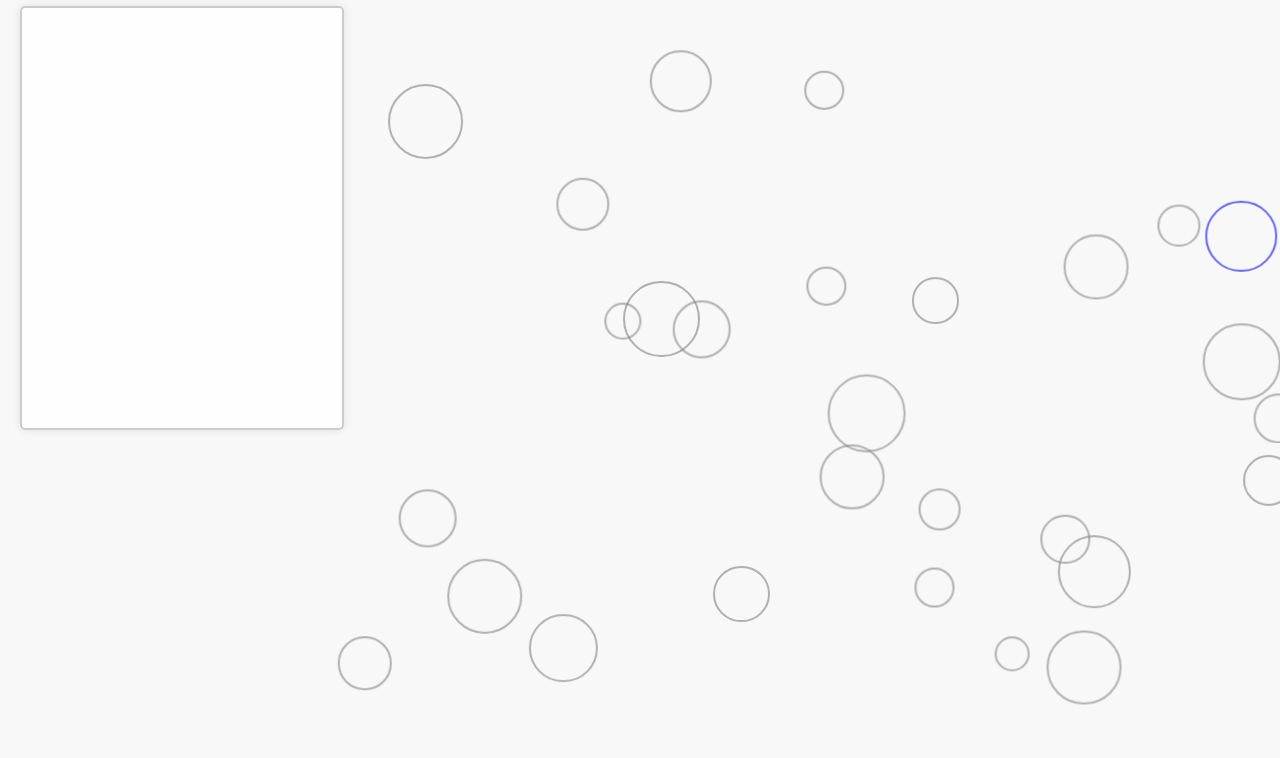
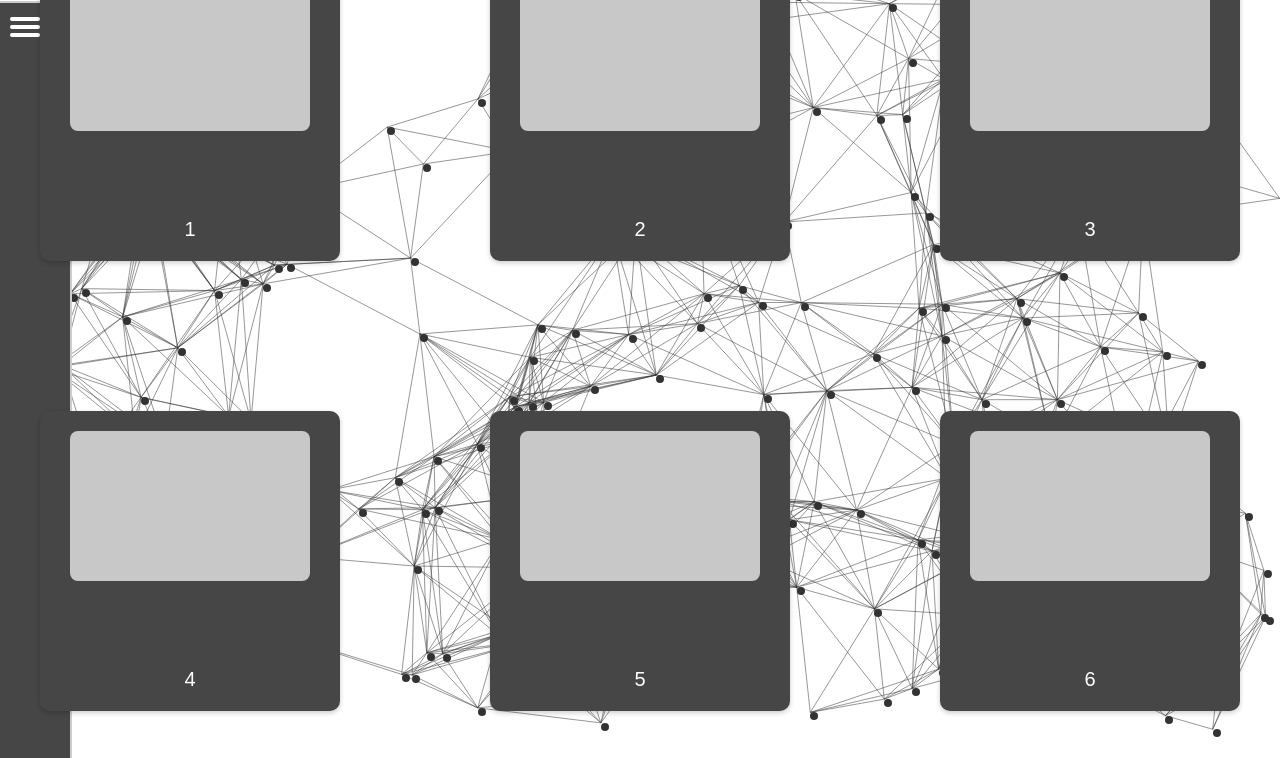
Before and after one commit to brandongtarbet/brandontarbet, a plain HTML site: page portfolio.html in a window 1280 px wide. Shown: the part 64-822 px from the top of the page. Before the commit the page ends 800 px from the top, so only its background shows below. Drawn offline with Linux system fonts and the light colour scheme.

Commit message:
updated main and resume

```diff
--- a/portfolio.html
+++ b/portfolio.html
@@ -3,7 +3,7 @@
 <head>
     <meta charset="UTF-8">
     <meta name="viewport" content="width=device-width, initial-scale=1.0">
-    <title>Brandon Tarbet</title>
+    <title>Brandon Tarbet - Neural Network Background</title>
     <style>
         /* General styles */
         body {
@@ -13,210 +13,309 @@
             overflow: hidden;
             position: relative;
             height: 100vh;
-            background-color: #f8f8f8;
+            background-color: #ffffff;
         }
 
-        /* Style for the header */
+        /* Header styles */
         header {
             display: flex;
             align-items: center;
             justify-content: space-between;
-            background-color: #f0f0f0;
             padding: 10px 20px;
-            border-bottom: 1px solid #ccc;
+            z-index: 1;
             position: relative;
-            z-index: 1;
         }
 
-        /* Style for the title */
         h1 {
-            color: darkgrey; /* Changed to dark grey */
-            margin: 0; /* Remove default margin */
+            color: black;
+            margin: 0;
         }
 
-        /* Style for the navigation bar */
-        nav {
-            /* Navigation bar styles are already defined in the original code */
+        /* Navigation panel */
+        .nav-panel {
+            position: absolute;
+            top: 65px;
+            left: 0;
+            width: 50px;
+            height: calc(100vh - 65px);
+            background-color: rgb(70, 70, 70);
+            border-right: 2px solid #ccc;
+            border-top: 2px solid #ccc;
+            border-radius: 0 10px 0 0;
+            padding: 10px;
+            transition: width 0.3s ease;
+            overflow: hidden;
+            z-index: 2;
         }
 
-        nav ul {
+        /* Hamburger icon */
+        .hamburger {
+            width: 30px;
+            height: 30px;
+            cursor: pointer;
+            position: relative;
+            margin-bottom: 10px;
+        }
+
+        .line {
+            display: block;
+            height: 4px;
+            background-color: white;
+            margin: 4px 0;
+            border-radius: 2px;
+        }
+
+        /* Navigation links */
+        .nav-panel ul {
             list-style-type: none;
             margin: 0;
             padding: 0;
-            display: flex;
+            display: none;
+            text-align: right;
         }
 
-        nav ul li {
-            margin: 0 10px;
+        .nav-panel ul li {
+            margin: 10px 0;
         }
 
-        nav ul li a {
+        .nav-panel ul li a {
             text-decoration: none;
-            color: black;
-            padding: 10px 15px;
-            border: 1px solid #ccc;
+            color: white;
+            padding: 10px;
             border-radius: 3px;
-            background-color: white;
             display: inline-block;
+            transition: background-color 0.3s;
         }
 
-        nav ul li a:hover {
-            background-color: #e0e0e0;
+        .nav-panel ul li a:hover {
+            background-color: rgb(90, 90, 90);
         }
 
-        /* Style for the transparent text box */
-        .text-box {
+        /* Network background container */
+        .network-background {
             position: absolute;
-            top: 70px; /* Positioning below the header */
-            left: 20px; /* Whitespace from the left */
-            width: 300px; /* Width of the text box */
-            height: 400px; /* Height of the text box */
-            background-color: rgba(255, 255, 255, 0.8); /* White with transparency */
-            border: 2px solid #ccc; /* Border for the text box */
-            border-radius: 5px; /* Rounded corners */
-            padding: 10px; /* Padding inside the text box */
-            box-shadow: 0 0 10px rgba(0, 0, 0, 0.1); /* Slight shadow for depth */
-            z-index: 1; /* Bring to the front */
+            top: 0;
+            left: 0;
+            width: 100%;
+            height: 100%;
+            z-index: 0;
         }
 
-        /* Style for floating circles */
-        .circle {
+        /* Dot styles */
+        .dot {
             position: absolute;
-            border: 2px solid grey;
+            width: 8px; /* Increased size for better visibility */
+            height: 8px; /* Increased size for better visibility */
+            background-color: #333;
             border-radius: 50%;
-            background-color: transparent;
-            opacity: 0.6;
-            animation: float 20s infinite;
-            transition: transform 0.5s, left 0.5s, top 0.5s;
+            z-index: 0;
+            transition: box-shadow 0.3s;
         }
 
-        /* Specific styles for the blue circle */
-        .blue-circle {
-            border-color: blue;
+        /* Glowing effect */
+        .dot.hover {
+            background-color: blue;
+            box-shadow: 0 0 15px blue, 0 0 30px blue;
         }
 
-        /* Animation for floating circles */
-        @keyframes float {
-            0% {
-                transform: translateY(0) translateX(0);
-            }
-            50% {
-                transform: translateY(-50px) translateX(50px);
-            }
-            100% {
-                transform: translateY(0) translateX(0);
-            }
+        /* Square container styles */
+        .squares-container {
+            position: absolute;
+            top: 50%;
+            left: 50%;
+            transform: translate(-50%, -50%);
+            display: grid;
+            grid-template-columns: repeat(3, 1fr);
+            gap: 150px;
+            z-index: 3;
+        }
+
+        .square {
+            background-color: rgb(70, 70, 70);
+            border-radius: 10px;
+            box-shadow: 0 2px 5px rgba(0, 0, 0, 0.2);
+            height: 300px;
+            width: 300px;
+            display: flex;
+            flex-direction: column;
+            align-items: center;
+            justify-content: flex-end;
+            cursor: pointer;
+            transition: transform 0.2s, box-shadow 0.2s;
+            position: relative;
+            z-index: 3;
+        }
+
+        .square:hover {
+            transform: translateY(-3px);
+            box-shadow: 0 4px 10px rgba(0, 0, 0, 0.3);
+        }
+
+        .small-square {
+            background-color: rgba(255, 255, 255, 0.7);
+            border-radius: 8px;
+            height: 150px;
+            width: 240px;
+            display: flex;
+            align-items: center;
+            justify-content: center;
+            position: absolute;
+            top: 20px;
+            left: 50%;
+            transform: translateX(-50%);
+        }
+
+        .number {
+            margin-top: 10px;
+            font-size: 20px;
+            color: white;
+            margin-bottom: 20px;
         }
     </style>
 </head>
 <body>
     <header>
-        <h1>Brandon Tarbet</h1> <!-- Title updated -->
-        <nav>
-            <ul>
-                <li><a href="page2.html">Page 2</a></li>
-                <li><a href="page3.html">Page 3</a></li>
-            </ul>
-        </nav>
+        <h1>Brandon Tarbet</h1>
     </header>
 
-    <!-- Transparent text box -->
-    <div class="text-box"></div>
+    <!-- Navigation panel -->
+    <div class="nav-panel">
+        <div class="hamburger" onclick="togglePanel()">
+            <span class="line"></span>
+            <span class="line"></span>
+            <span class="line"></span>
+        </div>
+        <ul id="nav-links">
+            <li><a href="resume.html">Resume</a></li>
+            <li><a href="page3.html">Page 3</a></li>
+        </ul>
+    </div>
 
-    <!-- JavaScript to create and animate circles -->
+    <!-- Neural Network Background -->
+    <div class="network-background"></div>
+
+    <div class="squares-container">
+        <div class="square">
+            <div class="small-square"></div>
+            <div class="number">1</div>
+        </div>
+        <div class="square">
+            <div class="small-square"></div>
+            <div class="number">2</div>
+        </div>
+        <div class="square">
+            <div class="small-square"></div>
+            <div class="number">3</div>
+        </div>
+        <div class="square">
+            <div class="small-square"></div>
+            <div class="number">4</div>
+        </div>
+        <div class="square">
+            <div class="small-square"></div>
+            <div class="number">5</div>
+        </div>
+        <div class="square">
+            <div class="small-square"></div>
+            <div class="number">6</div>
+        </div>
+    </div>
+
     <script>
-        // Function to create floating circles
-        function createCircle(isBlueCircle = false) {
-            const circle = document.createElement('div');
-            circle.className = 'circle';
-            if (isBlueCircle) {
-                circle.classList.add('blue-circle'); // Add blue outline for this circle
-                circle.addEventListener('click', () => {
-                    window.location.href = 'page2.html'; // Navigate to Page 2 on click
-                });
+        let panelCollapsed = true;
+
+        // Toggle navigation panel visibility
+        function togglePanel() {
+            const panel = document.querySelector('.nav-panel');
+            const links = document.getElementById('nav-links');
+
+            if (panelCollapsed) {
+                panel.style.width = '200px';
+                links.style.display = 'block';
+            } else {
+                panel.style.width = '50px';
+                links.style.display = 'none';
             }
-
-            // Set random size and position
-            const size = Math.random() * 50 + 30; // Random size between 30px and 80px
-            circle.style.width = `${size}px`;
-            circle.style.height = `${size}px`;
-            positionCircle(circle); // Ensure circle is positioned outside the text box
-
-            // Set random animation duration and delay
-            circle.style.animationDuration = `${Math.random() * 10 + 10}s`; // Duration between 10s and 20s
-            circle.style.animationDelay = `${Math.random() * 5}s`; // Delay up to 5s
-
-            // Add event listener for mouse hover (if it's not the blue circle)
-            if (!isBlueCircle) {
-                circle.addEventListener('mouseenter', (e) => moveAwayFromCursor(e, circle));
-            }
-
-            document.body.appendChild(circle);
+            panelCollapsed = !panelCollapsed;
         }
 
-        // Function to position the circle randomly, ensuring it does not overlap with the text box
-        function positionCircle(circle) {
-            const box = document.querySelector('.text-box');
-            const boxRect = box.getBoundingClientRect();
-            let left, top;
+        // Neural Network Background
+        const numDots = 200; // Number of dots
+        const maxLineDistance = 150;
+        const dots = [];
+        const background = document.querySelector('.network-background');
 
-            do {
-                left = Math.random() * (window.innerWidth - parseFloat(circle.style.width));
-                top = Math.random() * (window.innerHeight - parseFloat(circle.style.height));
-            } while (
-                // Ensure the circle does not overlap the text box
-                !(left + parseFloat(circle.style.width) < boxRect.left || // Left side
-                  left > boxRect.right || // Right side
-                  top + parseFloat(circle.style.height) < boxRect.top || // Top side
-                  top > boxRect.bottom) // Bottom side
-            );
+        for (let i = 0; i < numDots; i++) {
+            const dot = document.createElement('div');
+            dot.classList.add('dot');
 
-            circle.style.top = `${top}px`;
-            circle.style.left = `${left}px`;
+            // Spread dots evenly across the screen
+            const x = Math.random() * window.innerWidth;
+            const y = Math.random() * window.innerHeight;
+
+            dot.style.left = `${x}px`;
+            dot.style.top = `${y}px`;
+            background.appendChild(dot);
+            dots.push(dot);
+
+            // Add hover effect for each dot
+            dot.addEventListener('mouseover', () => {
+                dot.classList.add('hover');
+                drawConnections(); // Redraw connections on hover
+            });
+
+            dot.addEventListener('mouseout', () => {
+                dot.classList.remove('hover');
+                drawConnections(); // Redraw connections to remove glow
+            });
         }
 
-        // Function to move the circle away from the cursor
-        function moveAwayFromCursor(event, circle) {
-            const rect = circle.getBoundingClientRect();
-            const circleCenterX = rect.left + rect.width / 2;
-            const circleCenterY = rect.top + rect.height / 2;
+        // Initial draw of connections
+        drawConnections();
 
-            // Calculate the distance from the cursor to the circle center
-            const deltaX = circleCenterX - event.clientX;
-            const deltaY = circleCenterY - event.clientY;
-            const distance = Math.sqrt(deltaX * deltaX + deltaY * deltaY);
+        function drawConnections() {
+            const canvas = document.createElement('canvas');
+            canvas.width = window.innerWidth;
+            canvas.height = window.innerHeight;
+            canvas.style.position = 'absolute';
+            canvas.style.top = '0';
+            canvas.style.left = '0';
+            background.appendChild(canvas);
+            const ctx = canvas.getContext('2d');
+            ctx.clearRect(0, 0, canvas.width, canvas.height);
 
-            // Only move the circle if the cursor is within a larger radius (100px)
-            if (distance < 100) {
-                // Set the new position based on the direction, increasing speed
-                const newX = parseFloat(circle.style.left) + deltaX / 3; // Increase movement speed
-                const newY = parseFloat(circle.style.top) + deltaY / 3;
+            dots.forEach((dot1, index) => {
+                dots.slice(index + 1).forEach(dot2 => {
+                    const x1 = parseFloat(dot1.style.left);
+                    const y1 = parseFloat(dot1.style.top);
+                    const x2 = parseFloat(dot2.style.left);
+                    const y2 = parseFloat(dot2.style.top);
 
-                // Ensure circles do not move behind the text box
-                const box = document.querySelector('.text-box');
-                const boxRect = box.getBoundingClientRect();
+                    const distance = Math.hypot(x1 - x2, y1 - y2);
+                    if (distance < maxLineDistance) {
+                        ctx.beginPath();
+                        ctx.moveTo(x1, y1);
+                        ctx.lineTo(x2, y2);
+                        ctx.strokeStyle = 'rgba(51, 51, 51, 0.5)'; // Default line color
+                        ctx.lineWidth = 1;
 
-                // Check for collision with the text box
-                if (newX + rect.width > boxRect.left && newX < boxRect.right &&
-                    newY + rect.height > boxRect.top && newY < boxRect.bottom) {
-                    if (deltaX > 0) newX = boxRect.right; // Move right
-                    else newX = boxRect.left - rect.width; // Move left
-                    if (deltaY > 0) newY = boxRect.bottom; // Move down
-                    else newY = boxRect.top - rect.height; // Move up
-                }
+                        // Check if either dot is hovered
+                        if (dot1.classList.contains('hover') || dot2.classList.contains('hover')) {
+                            ctx.strokeStyle = 'blue'; // Change line color on hover
+                            ctx.lineWidth = 2; // Thicker line on hover
+                        }
 
-                // Apply new position within the bounds of the screen
-                circle.style.left = `${Math.max(0, Math.min(window.innerWidth - rect.width, newX))}px`;
-                circle.style.top = `${Math.max(0, Math.min(window.innerHeight - rect.height, newY))}px`;
-            }
+                        ctx.stroke();
+                    }
+                });
+            });
         }
 
-        // Create multiple circles, with one being the blue circle
-        const totalCircles = 30; // Increase the number of circles
-        for (let i = 0; i < totalCircles - 1; i++) {
-            createCircle();
-        }
-        createCircle(true); // Create the blue circle
+        // Redraw lines on window resize
+        window.addEventListener('resize', () => {
+            background.querySelector('canvas').remove();
+            drawConnections();
+        });
     </script>
 </body>
 </html>
```
Also changed, not shown: resume.html (added, +195 -0 lines), 1 other file.
